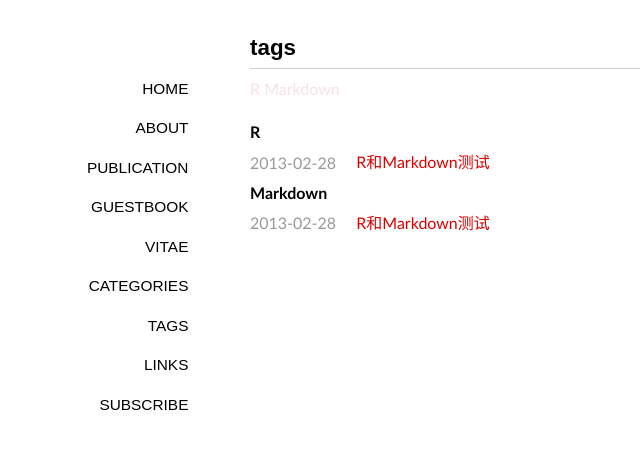
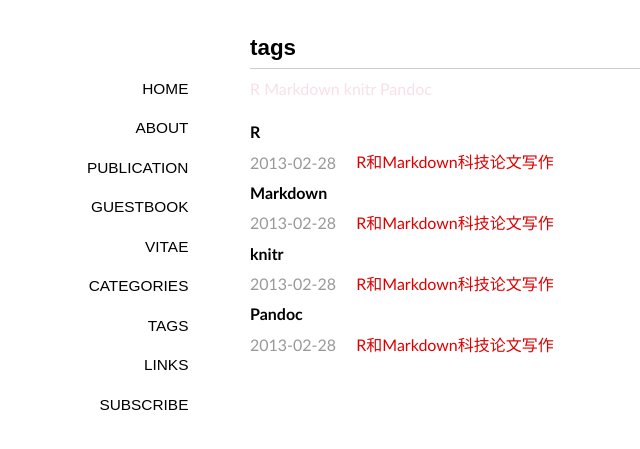
Before and after one commit to markid/markid.github.com, a Jekyll site: the page built from tags/index.md, in a window 1280 px wide. Shown: the top 449 px of the page, without its empty margins (90-730 px from the left). Built offline with Jekyll 4.4.1, drawn with Linux system fonts in a browser that asks for light colours; some web fonts are replaced; Markdown is read by kramdown in place of the engine named in the settings; part of the change alters nothing that is shown.

Commit message:
some knitr test

````diff
--- a/_posts/2013-2-28-r-writing.md
+++ b/_posts/2013-2-28-r-writing.md
@@ -1,25 +1,113 @@
 ---
 layout: post
-title: R和Markdown测试
+title: R和Markdown科技论文写作
 categories:
 - 技术
 tags:
 - R
 - Markdown
+- knitr
+- Pandoc
 
 ---
-# Markdown测试 #
+# 科技论文写作
+## 1.Markdown测试
+Markdown的目标是实现** 易读易写 **。
 
-This is an R Markdown document. Markdown is a simple formatting syntax for authoring web pages (click the **MD** toolbar button for help on Markdown).
+**兼容Html**
 
-When you click the **Knit HTML** button a web page will be generated that includes both content as well as the output of any embedded R code chunks within the document. You can embed an R code chunk like this:
+对于Markdown不提供的标签可以直接用html的标签来写。在html区块标签内的Markdown语法是无效的，但在行内标签间是有效地。
 
-R语言加亮测试
-================
-## 画出自带数据集cars
+## 标题
+> # 标题一
+> ## 标题二
+> ### 标题三
+
+*区块引用*
+> 这是一个区块。
+可以只在整个段落第一行加\> 号。
+
+> 这是第二段。
+
+区块引用嵌套，使用不同数量的>就行。
+> 第一层
+>
+>> 第二层
+>
+> 返回第一层
+
+## 列表
+无序列表，使用星号，加号或是减号。
+> *green
+> +red
+> -blue
+
+有序列表使用数字加英文句号：
+> 1. 蛇
+2. 年
+2. 大
+4. 吉
+
+列表项目的多个段落，段落需要缩进。
+
+## 代码区块
+    简单缩进4个空格或是一个TAB。
+## 分割线
+三个以上的星号、减号、底线来建立一个分割线。
+----------
+## 链接
+[百度首页](http://www.baidu.com/)。
+参考式链接
+[google][google]。
+[google]:  https://www.google.com.hk/ "google"
+## 强调
+_强调_
+**加粗**
+## 代码
+行内代码，可以用反引号`，例如：
+> use the `printf()` function.
+
+## 图片
+![baidu首页](http://www.baidu.com/img/shouye_b5486898c692066bd2cbaeda86d74448.gif)
+
+
+## 2.R语言测试
+### 画出自带数据集cars
 {% highlight r %}
-summary(cars)
+```r
+plot(cars)
+```
+{% endhighlight %}
+![plot of chunk block](figure/block.png)
 
-plot(cars)
+
+## 3.knitr测试
+### The Normal Distribution
+
+The normal distribution is defined as follows:
+
+$$latex
+f(x;\mu,\sigma^2) = \frac{1}{\sigma\sqrt{2\pi}} e^{ -\frac{1}{2}\left(\frac{x-\mu}{\sigma}\right)^2 }
+$$
+
+To generate random draws from a normal distribution we use the **rnorm** function:
+{% hightlight r %}
+
+```r
+output <- rnorm(1000, 100, 15)
+```
+
+
+The normal distribution has the typical bell shape:
+
+
+```r
+ggplot2::qplot(output)
+```
+
+```
+## stat_bin: binwidth defaulted to range/30. Use 'binwidth = x' to adjust
+## this.
+```
 {% endhighlight %}
-![cars](/picture/cars.png)
+![plot of chunk block3](figure/block3.png)
````
Also changed, not shown: figure/block.png (added), figure/block3.png (added), picture/cars.png (deleted).
